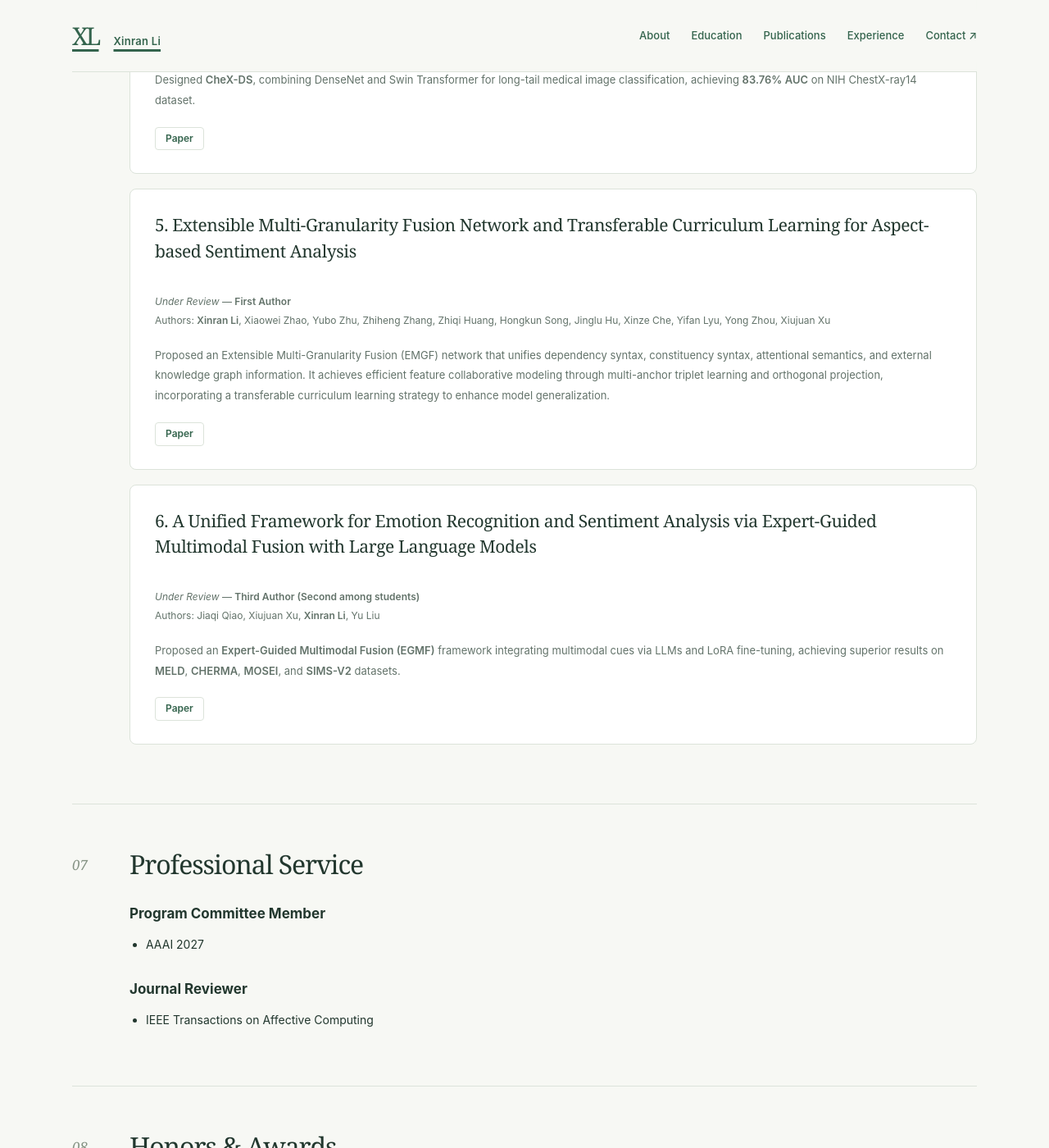
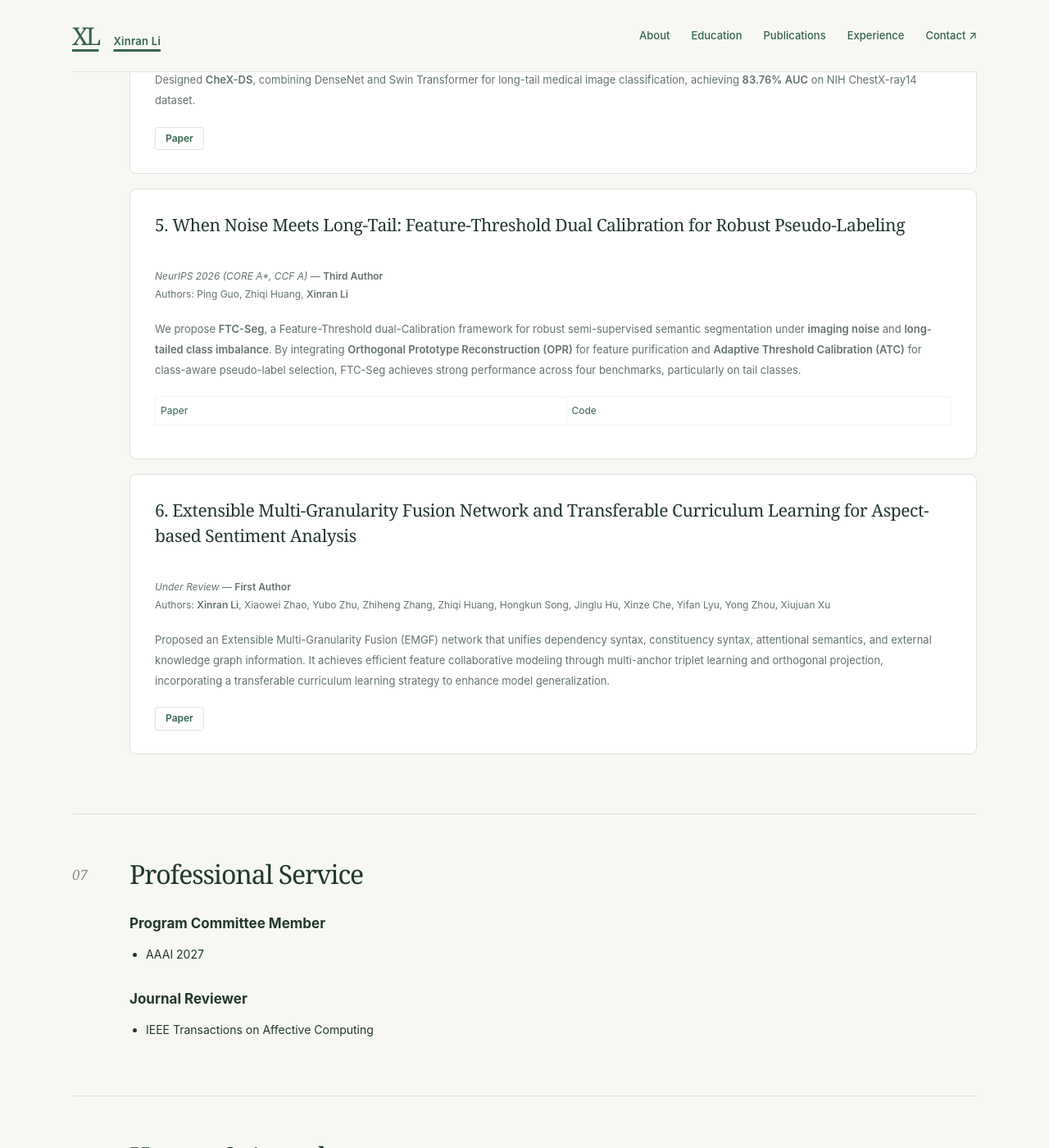
Before and after one commit to LiXinran6/LiXinran6.github.io, a Jekyll site: the page built from _pages/about.md, in a window 1280 px wide and 1400 px high, scrolled down 5429 px. Shown: the whole window at 82% size. Built offline with Jekyll 4.4.1, drawn with Linux system fonts in a browser that asks for light colours; a script that is not in the unit is left out.

Commit message:
Update about.md

```diff
--- a/_pages/about.md
+++ b/_pages/about.md
@@ -123,19 +123,23 @@ Authors: **Xinran Li**, Xiujuan Xu, Yu Liu, Xiaowei Zhao
 
 [Paper](https://ieeexplore.ieee.org/abstract/document/10822262)
 
-**5. Extensible Multi-Granularity Fusion Network and Transferable Curriculum Learning for Aspect-based Sentiment Analysis**
+
+**5. When Noise Meets Long-Tail: Feature-Threshold Dual Calibration for Robust Pseudo-Labeling**
+*NeurIPS 2026 (CORE A\*, CCF A)* — **Third Author**
+Authors: Ping Guo, Zhiqi Huang, **Xinran Li**
+> We propose **FTC-Seg**, a Feature-Threshold dual-Calibration framework for robust semi-supervised semantic segmentation under **imaging noise** and **long-tailed class imbalance**. By integrating **Orthogonal Prototype Reconstruction (OPR)** for feature purification and **Adaptive Threshold Calibration (ATC)** for class-aware pseudo-label selection, FTC-Seg achieves strong performance across four benchmarks, particularly on tail classes.
+
+[Paper](https://arxiv.org/abs/2609.33668) | [Code](https://github.com/pingggg516/FTC-Seg)
+
+
+**6. Extensible Multi-Granularity Fusion Network and Transferable Curriculum Learning for Aspect-based Sentiment Analysis**
 *Under Review* — **First Author**
 Authors: **Xinran Li**, Xiaowei Zhao, Yubo Zhu, Zhiheng Zhang, Zhiqi Huang, Hongkun Song, Jinglu Hu, Xinze Che, Yifan Lyu, Yong Zhou, Xiujuan Xu
 > Proposed an Extensible Multi-Granularity Fusion (EMGF) network that unifies dependency syntax, constituency syntax, attentional semantics, and external knowledge graph information. It achieves efficient feature collaborative modeling through multi-anchor triplet learning and orthogonal projection, incorporating a transferable curriculum learning strategy to enhance model generalization.
 
 [Paper](https://arxiv.org/abs/2402.07787)
 
-**6. A Unified Framework for Emotion Recognition and Sentiment Analysis via Expert-Guided Multimodal Fusion with Large Language Models**
-*Under Review* — **Third Author (Second among students)**
-Authors: Jiaqi Qiao, Xiujuan Xu, **Xinran Li**, Yu Liu
-> Proposed an **Expert-Guided Multimodal Fusion (EGMF)** framework integrating multimodal cues via LLMs and LoRA fine-tuning, achieving superior results on **MELD**, **CHERMA**, **MOSEI**, and **SIMS-V2** datasets.
 
-[Paper](https://arxiv.org/abs/2601.07565)
 
 ---
 
```
